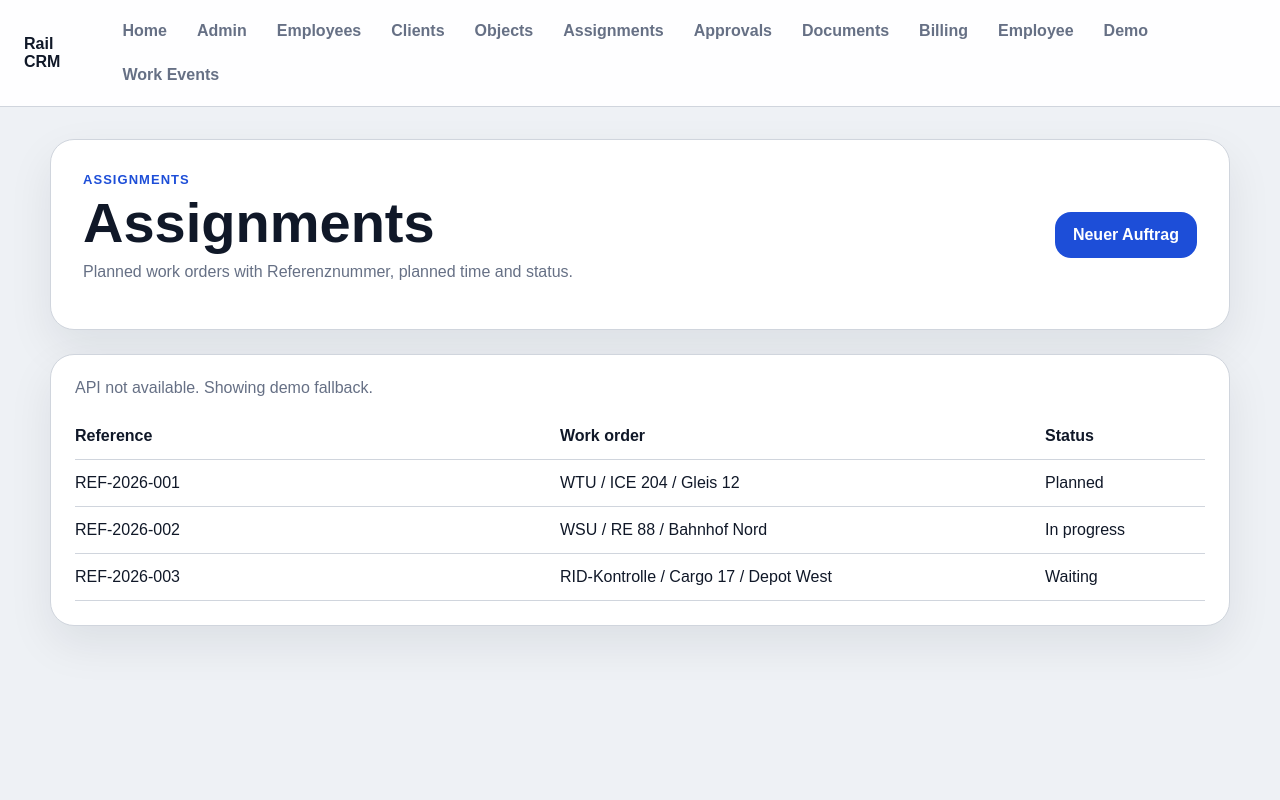
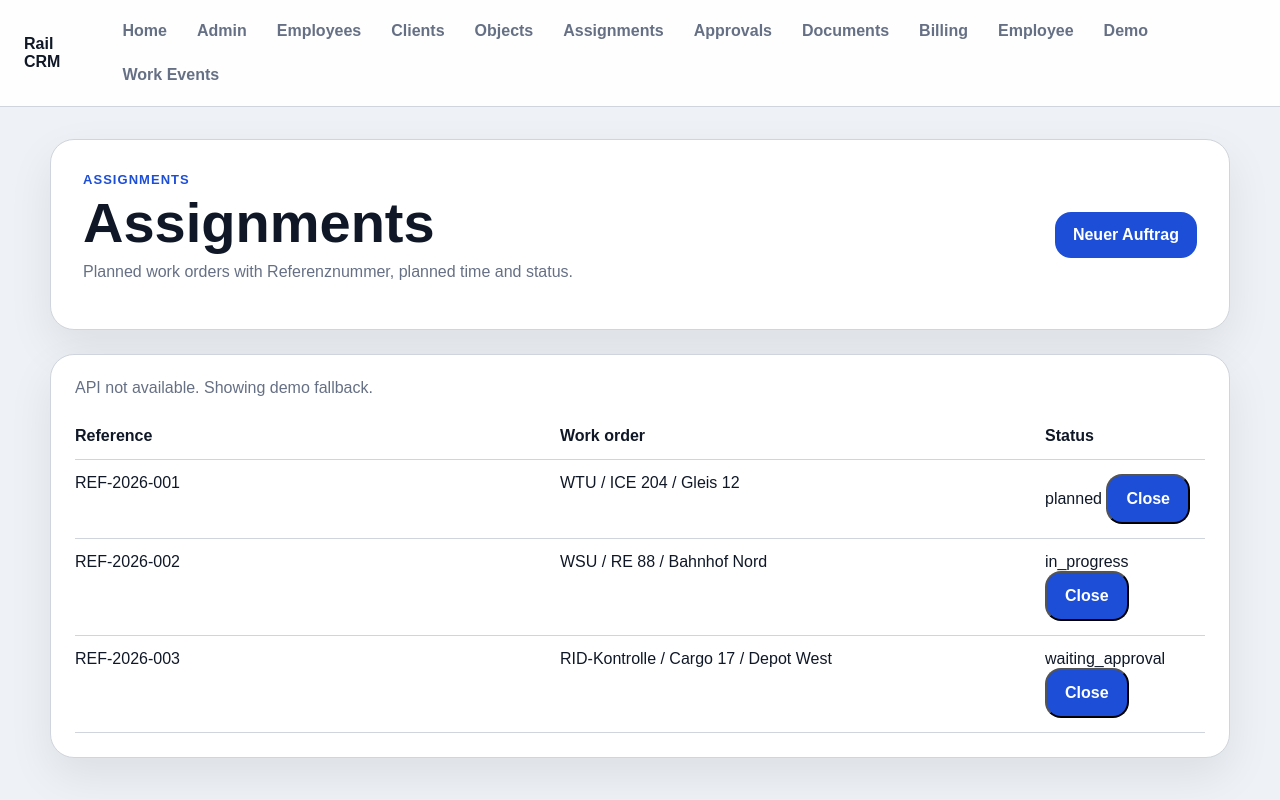
Before and after one commit to Webartdp/rail-crm-platform, a Next.js app in the folder frontend/: page /assignments in a window 1280 px wide. Built offline with nearby package versions, Linux system fonts and the light colour scheme; no server answers.

Commit message:
Add close action to assignments page

```diff
--- a/frontend/app/assignments/page.tsx
+++ b/frontend/app/assignments/page.tsx
@@ -1,25 +1,40 @@
 'use client';
 
 import { useEffect, useState } from 'react';
-import { getWorkOrders, type WorkOrder } from '../../lib/work-orders';
+import { closeWorkOrder, getWorkOrders, type WorkOrder } from '../../lib/work-orders';
 
 const fallback = [
-  { id: 1, reference_number: 'REF-2026-001', title: 'WTU / ICE 204 / Gleis 12', status: 'Planned' },
-  { id: 2, reference_number: 'REF-2026-002', title: 'WSU / RE 88 / Bahnhof Nord', status: 'In progress' },
-  { id: 3, reference_number: 'REF-2026-003', title: 'RID-Kontrolle / Cargo 17 / Depot West', status: 'Waiting' },
+  { id: 1, reference_number: 'REF-2026-001', title: 'WTU / ICE 204 / Gleis 12', status: 'planned' },
+  { id: 2, reference_number: 'REF-2026-002', title: 'WSU / RE 88 / Bahnhof Nord', status: 'in_progress' },
+  { id: 3, reference_number: 'REF-2026-003', title: 'RID-Kontrolle / Cargo 17 / Depot West', status: 'waiting_approval' },
 ];
 
 export default function AssignmentsPage() {
   const [items, setItems] = useState<WorkOrder[]>(fallback);
   const [message, setMessage] = useState('Demo fallback data.');
 
+  async function load() {
+    try {
+      const response = await getWorkOrders();
+      setItems(response.data.length ? response.data : fallback);
+      setMessage(response.data.length ? 'Loaded from API.' : 'No API work orders yet. Showing demo fallback.');
+    } catch (error) {
+      setMessage('API not available. Showing demo fallback.');
+    }
+  }
+
+  async function closeOrder(item: WorkOrder) {
+    try {
+      await closeWorkOrder(item.id, 'assignments_page');
+      setMessage(`Auftrag ${item.reference_number || item.id} closed.`);
+      await load();
+    } catch (error) {
+      setMessage('Could not close work order. Manager/admin token required.');
+    }
+  }
+
   useEffect(() => {
-    getWorkOrders()
-      .then((response) => {
-        setItems(response.data.length ? response.data : fallback);
-        setMessage(response.data.length ? 'Loaded from API.' : 'No API work orders yet. Showing demo fallback.');
-      })
-      .catch(() => setMessage('API not available. Showing demo fallback.'));
+    load();
   }, []);
 
   return (
@@ -40,7 +55,7 @@ export default function AssignmentsPage() {
           <div className="table-row" key={item.id}>
             <span>{item.reference_number || `#${item.id}`}</span>
             <span>{item.title}</span>
-            <span>{item.status || 'planned'}</span>
+            <span>{item.status || 'planned'} {item.status !== 'closed' ? <button className="action-link" onClick={() => closeOrder(item)} type="button">Close</button> : null}</span>
           </div>
         ))}
       </section>
```
